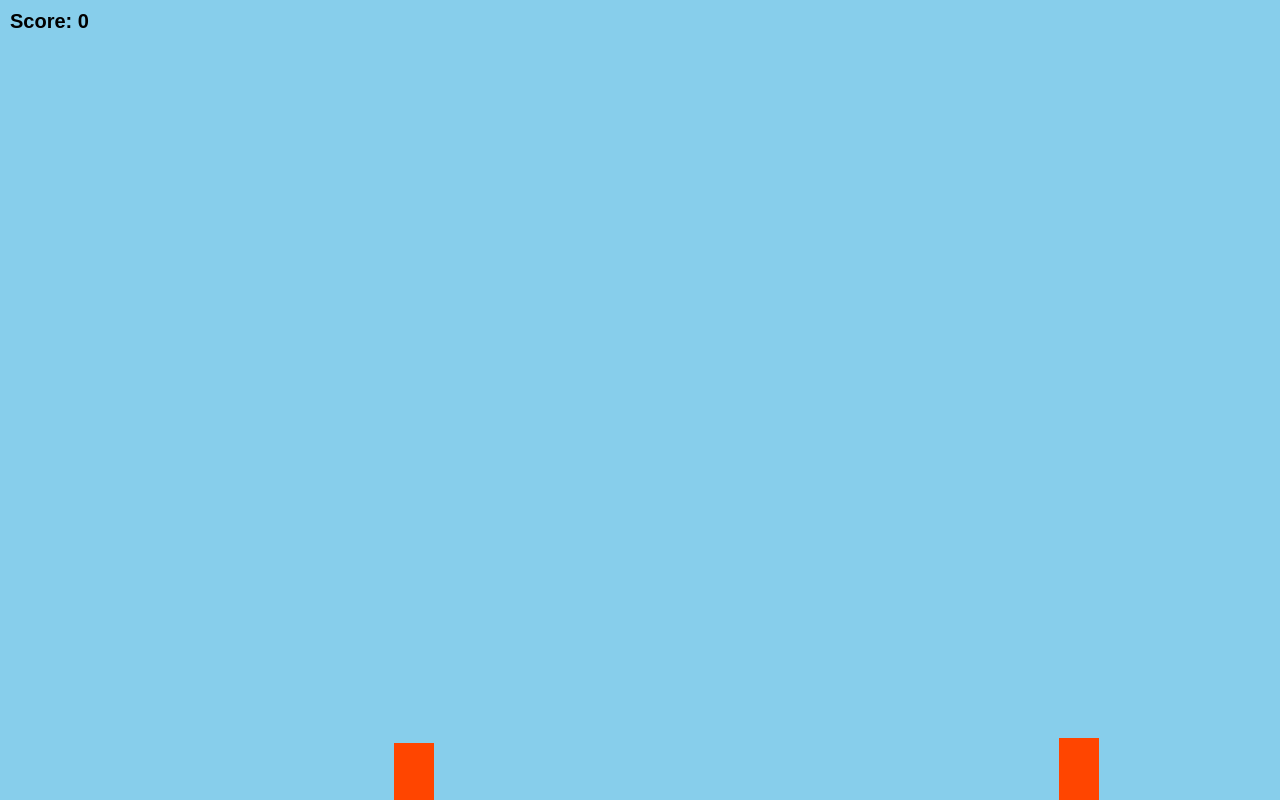
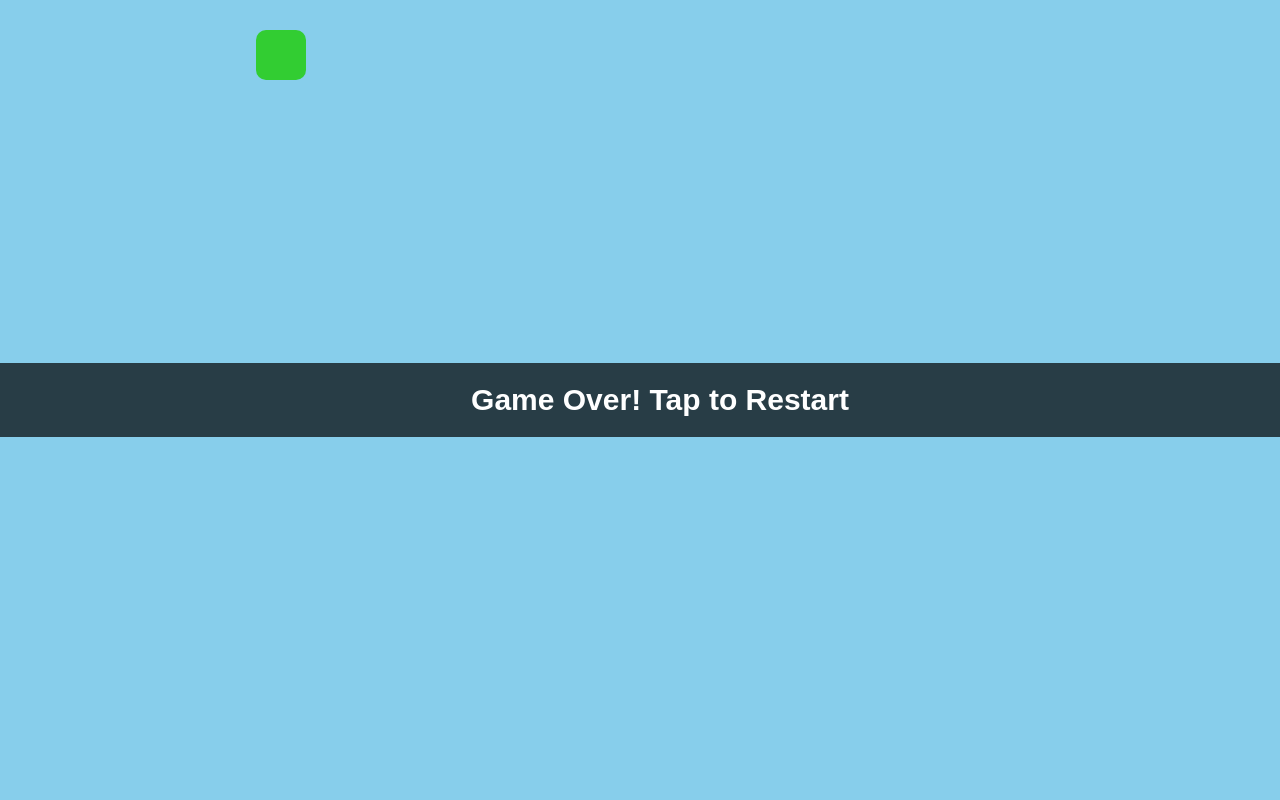
Before and after one commit to greyquail/Dinofly, a plain HTML site: page index.html in a window 1280 px wide. Drawn offline with Linux system fonts and the light colour scheme.

Commit message:
index.html

```diff
--- a/index.html
+++ b/index.html
@@ -8,118 +8,117 @@
     body {
       margin: 0;
       overflow: hidden;
+      background-color: #87CEEB;
       font-family: Arial, sans-serif;
-      background-color: #f0f8ff;
     }
+
     .game-container {
       position: relative;
       width: 100vw;
       height: 100vh;
-      background-color: #87ceeb;
+      background-color: #87CEEB;
       overflow: hidden;
     }
+
     .dino {
       position: absolute;
       width: 50px;
       height: 50px;
-      background-color: #008000;
-      border-radius: 50%;
+      background-color: #32CD32;
+      border-radius: 10px;
       bottom: 50%;
-      left: 10%;
+      left: 20%;
     }
+
     .obstacle {
       position: absolute;
-      width: 40px;
-      height: 80px;
-      background-color: #ff4500;
+      width: 50px;
+      height: 50px;
+      background-color: #8B0000;
       bottom: 0;
-      animation: moveObstacle 3s linear infinite;
+      right: 0;
     }
-    .score {
+
+    .game-over {
       position: absolute;
-      top: 10px;
-      left: 10px;
-      font-size: 20px;
+      width: 100%;
+      text-align: center;
+      font-size: 30px;
       font-weight: bold;
-      color: #000;
-    }
-    .game-over {
+      color: white;
+      background-color: rgba(0, 0, 0, 0.7);
       display: none;
-      position: absolute;
+      padding: 20px;
       top: 50%;
-      left: 50%;
-      transform: translate(-50%, -50%);
-      font-size: 36px;
-      font-weight: bold;
-      color: red;
-    }
-    @keyframes moveObstacle {
-      from {
-        right: -50px;
-      }
-      to {
-        right: 100vw;
-      }
+      transform: translateY(-50%);
     }
   </style>
 </head>
 <body>
-  <div class="game-container" id="game">
+  <div class="game-container" id="gameContainer">
     <div class="dino" id="dino"></div>
-    <div class="score" id="score">Score: 0</div>
     <div class="game-over" id="gameOver">Game Over! Tap to Restart</div>
   </div>
+
   <script>
-    const dino = document.getElementById("dino");
-    const game = document.getElementById("game");
-    const scoreElement = document.getElementById("score");
-    const gameOverElement = document.getElementById("gameOver");
+    const gameContainer = document.getElementById('gameContainer');
+    const dino = document.getElementById('dino');
+    const gameOver = document.getElementById('gameOver');
 
-    let dinoY = 50; // Dino's vertical position (% of container height)
-    let gravity = 0.5; // Gravity effect
-    let flyForce = -10; // Dino's upward force when tapping
+    let dinoY = 50; // Dino's vertical position (%)
+    let velocity = 0; // Dino's vertical speed
+    const gravity = 0.5; // Gravity pulling the dino down
+    const lift = -8; // Lift when tapping
+    const obstacles = [];
     let isGameOver = false;
-    let score = 0;
 
-    // Move dino with physics
-    function updateDino() {
-      if (isGameOver) return;
-
-      dinoY += gravity;
-      if (dinoY > 100) dinoY = 100; // Prevent falling below screen
-      if (dinoY < 0) dinoY = 0; // Prevent flying above screen
-
-      dino.style.bottom = dinoY + "%";
-    }
-
-    // Handle tap to fly
-    window.addEventListener("touchstart", () => {
-      if (isGameOver) return;
-      gravity = flyForce;
-    });
-
-    // Spawn obstacles
+    // Create obstacles at intervals
     function spawnObstacle() {
       if (isGameOver) return;
 
-      const obstacle = document.createElement("div");
-      obstacle.classList.add("obstacle");
-      obstacle.style.height = Math.random() * 50 + 30 + "px";
-      obstacle.style.right = "-50px";
+      const obstacle = document.createElement('div');
+      obstacle.className = 'obstacle';
+      obstacle.style.bottom = Math.random() * 70 + '%'; // Random height
+      obstacle.style.right = '-50px';
+      gameContainer.appendChild(obstacle);
+      obstacles.push(obstacle);
 
-      game.appendChild(obstacle);
+      // Remove obstacle after it leaves the screen
+      setTimeout(() => {
+        gameContainer.removeChild(obstacle);
+        obstacles.shift();
+      }, 5000);
+    }
 
-      const moveObstacle = setInterval(() => {
-        if (isGameOver) {
-          clearInterval(moveObstacle);
-          obstacle.remove();
-          return;
-        }
+    // Update game elements
+    function updateGame() {
+      if (isGameOver) return;
 
+      // Apply gravity
+      velocity += gravity;
+      dinoY += velocity;
+
+      // Prevent dino from flying off-screen
+      if (dinoY < 0) {
+        dinoY = 0;
+        velocity = 0;
+      }
+      if (dinoY > 90) {
+        dinoY = 90;
+        velocity = 0;
+        endGame();
+      }
+
+      dino.style.bottom = dinoY + '%';
+
+      // Move obstacles
+      obstacles.forEach(obstacle => {
+        const obstacleRight = parseInt(obstacle.style.right);
+        obstacle.style.right = obstacleRight + 5 + 'px';
+
+        // Check for collision
+        const dinoRect = dino.getBoundingClientRect();
         const obstacleRect = obstacle.getBoundingClientRect();
-        const dinoRect = dino.getBoundingClientRect();
-
-        // Check collision
         if (
           dinoRect.right > obstacleRect.left &&
           dinoRect.left < obstacleRect.right &&
@@ -127,57 +126,42 @@
           dinoRect.top < obstacleRect.bottom
         ) {
           endGame();
-          clearInterval(moveObstacle);
-          return;
         }
-
-        // Remove obstacle when out of bounds
-        if (obstacleRect.left < -50) {
-          clearInterval(moveObstacle);
-          obstacle.remove();
-          score++;
-          scoreElement.textContent = "Score: " + score;
-        }
-      }, 20);
+      });
     }
 
-    // Start spawning obstacles
-    function startSpawningObstacles() {
-      setInterval(() => {
-        if (!isGameOver) {
-          spawnObstacle();
-        }
-      }, 1500);
+    // End the game
+    function endGame() {
+      isGameOver = true;
+      gameOver.style.display = 'block';
     }
 
-    // End game
-    function endGame() {
-      isGameOver = true;
-      gameOverElement.style.display = "block";
+    // Restart the game
+    function restartGame() {
+      isGameOver = false;
+      dinoY = 50;
+      velocity = 0;
+      gameOver.style.display = 'none';
+
+      // Remove all obstacles
+      obstacles.forEach(obstacle => gameContainer.removeChild(obstacle));
+      obstacles.length = 0;
     }
 
-    // Restart game
-    window.addEventListener("click", () => {
+    // Tap to make the dino fly
+    gameContainer.addEventListener('click', () => {
       if (isGameOver) {
-        isGameOver = false;
-        dinoY = 50;
-        score = 0;
-        scoreElement.textContent = "Score: 0";
-        gameOverElement.style.display = "none";
-        gravity = 0.5;
-
-        // Clear remaining obstacles
-        document.querySelectorAll(".obstacle").forEach(obstacle => obstacle.remove());
+        restartGame();
+      } else {
+        velocity = lift;
       }
     });
 
-    // Start game
-    function startGame() {
-      setInterval(updateDino, 20);
-      startSpawningObstacles();
-    }
+    // Spawn obstacles every 2 seconds
+    setInterval(spawnObstacle, 2000);
 
-    startGame();
+    // Update game every 20ms
+    setInterval(updateGame, 20);
   </script>
 </body>
 </html>
```
